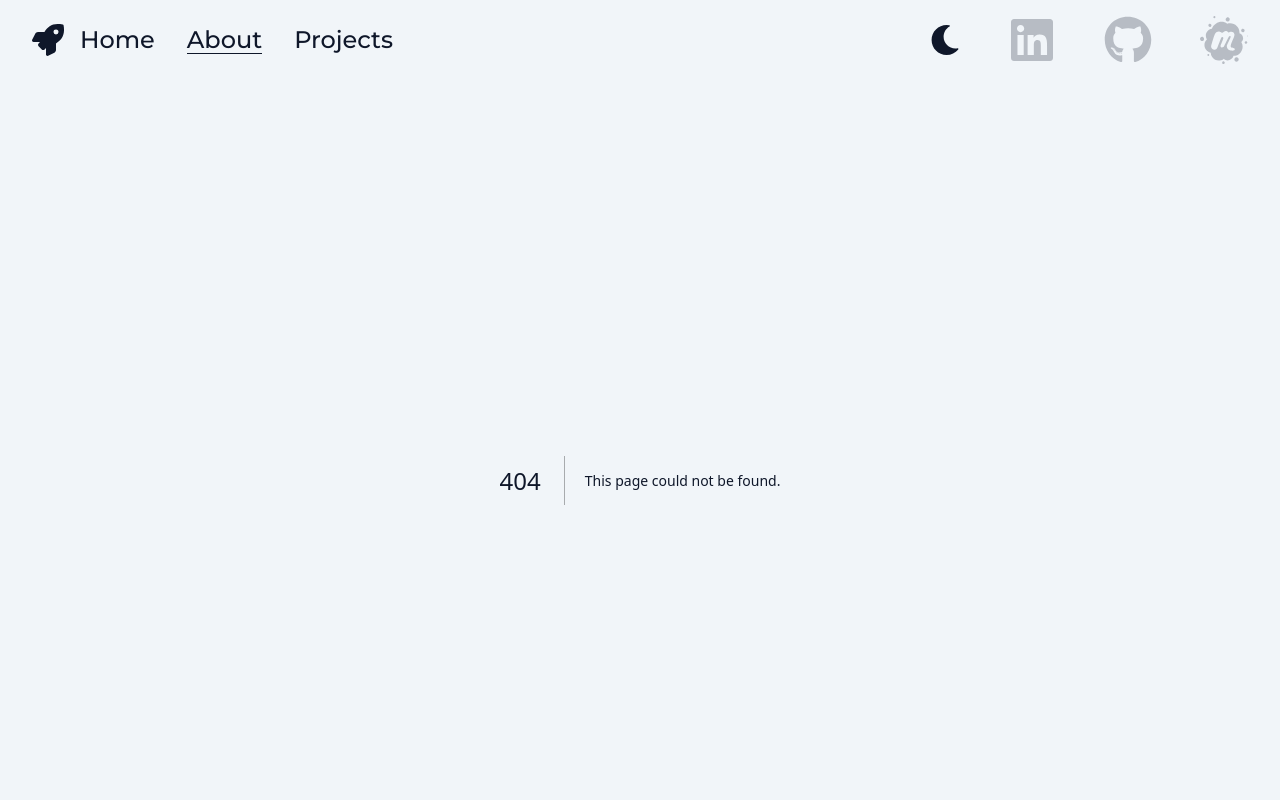
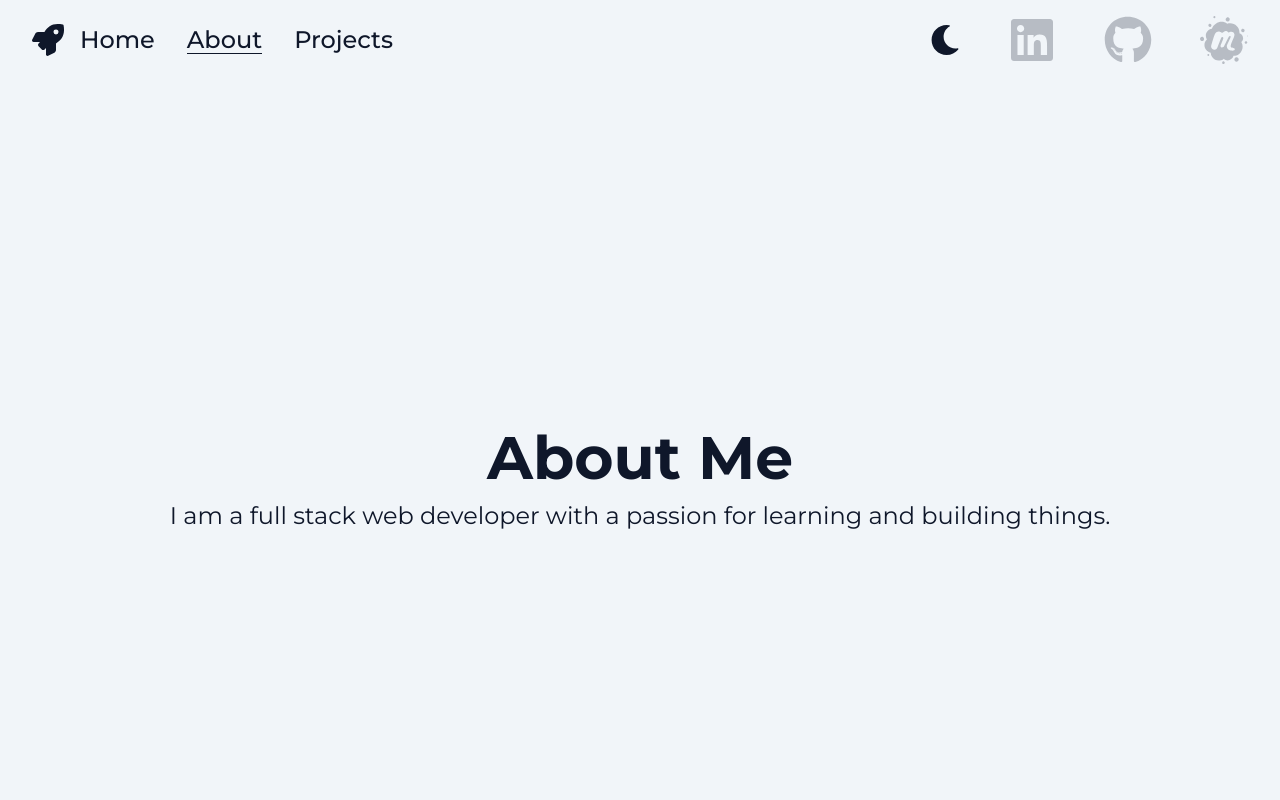
Before and after one commit to gdoerksen/portfolio-nextjs, a Next.js app: page /about in a window 1280 px wide. Before the commit this address had no page. Shown: the top 800 px of the page. Built offline with nearby package versions, Linux system fonts and the light colour scheme.

Commit message:
Created the about page

```diff
--- /dev/null
+++ b/src/pages/about.tsx
@@ -0,0 +1,26 @@
+import React from "react";
+import Head from "next/head";
+
+function AboutPage() {
+  return (
+    <>
+      <Head>
+        <title>About Me</title>
+        <meta name="description" content="About the Author" />
+        <meta property="og:title" content="About Me" key="title" />
+        <meta name="viewport" content="width=device-width, initial-scale=1.0" />
+        <meta charSet="utf-8" />
+      </Head>
+
+      <div className="flex flex-col items-center justify-center min-h-screen py-2">
+        <h1 className="text-6xl font-bold">About Me</h1>
+        <p className="mt-3 text-2xl">
+          I am a full stack web developer with a passion for learning and
+          building things.
+        </p>
+      </div>
+    </>
+  );
+}
+
+export default AboutPage;
```
